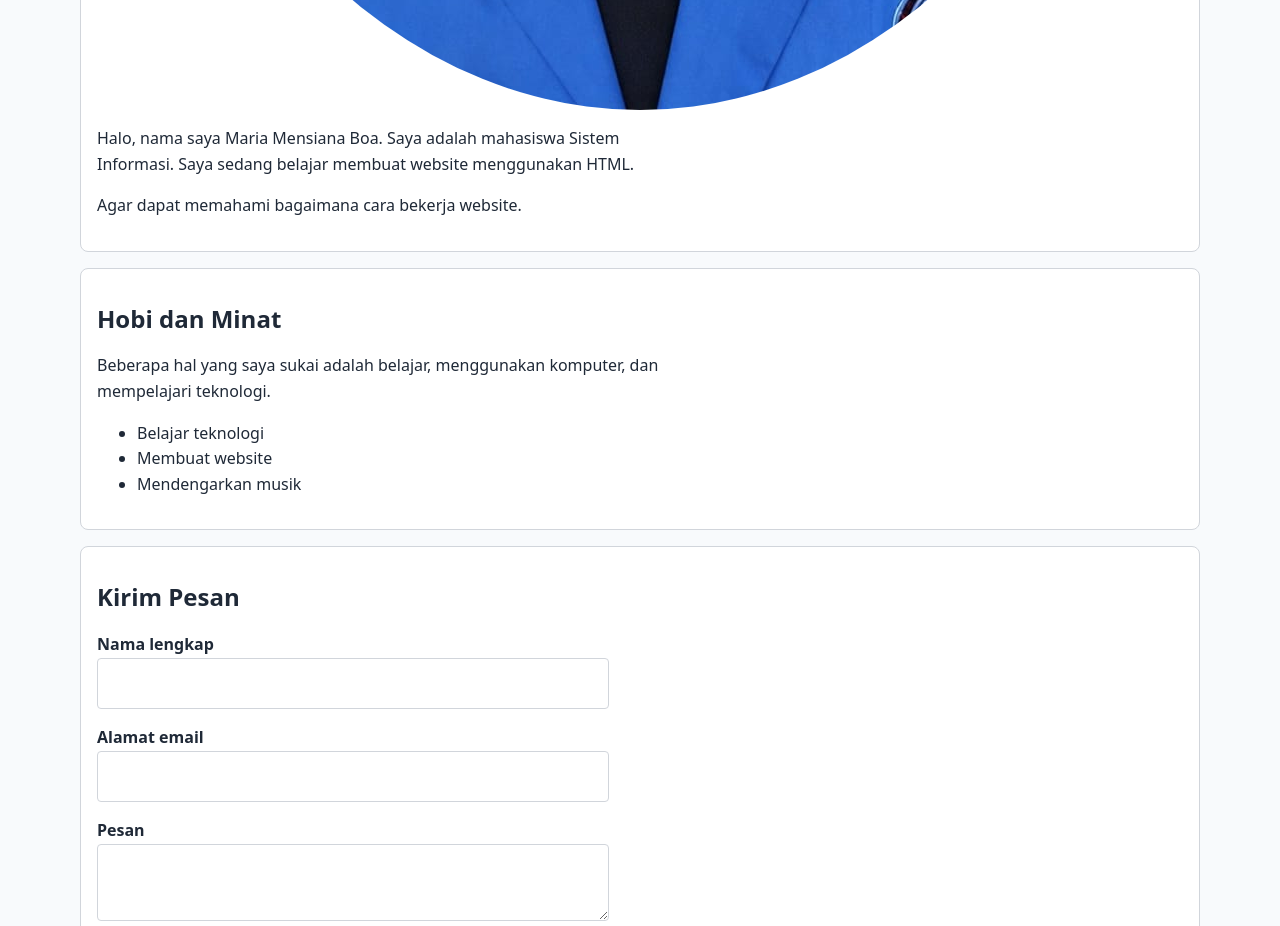
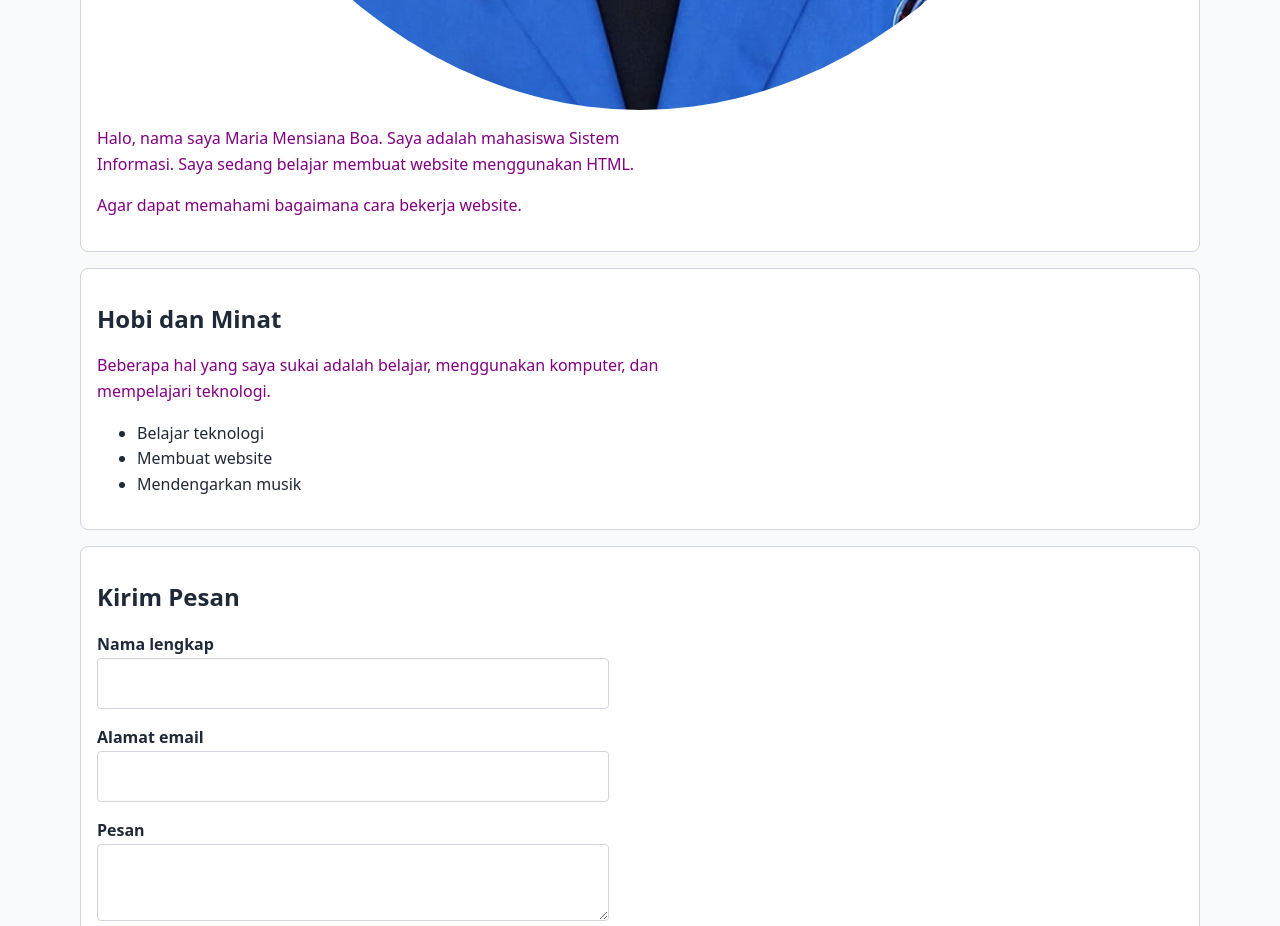
Before and after one commit to 202534018-code/praktikum2, a plain HTML site: page minggu3/praktikum3/index.html in a window 1280 px wide. Shown: the part 1680-2606 px from the top of the page. Drawn offline with Linux system fonts and the light colour scheme.

Commit message:
update style.css

```diff
--- a/minggu3/praktikum3/style.css
+++ b/minggu3/praktikum3/style.css
@@ -142,3 +142,12 @@ button:focus-visible {
   outline: 3px solid var(--color-focus);
   outline-offset: 3px;
 }
+/* TEST CASCADE - HANYA UNTUK BUKTI */
+
+p {
+  color: green;
+}
+
+.card p {
+  color: purple;
+}
```
